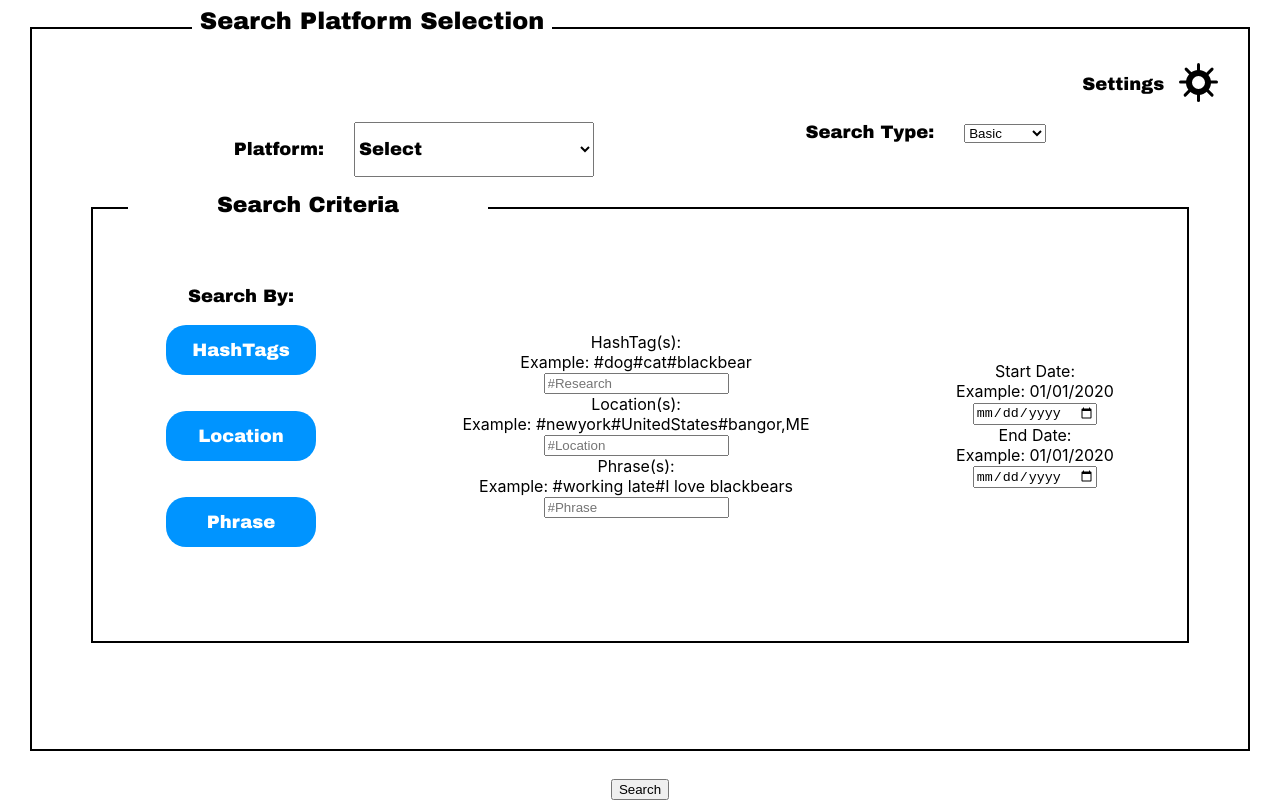
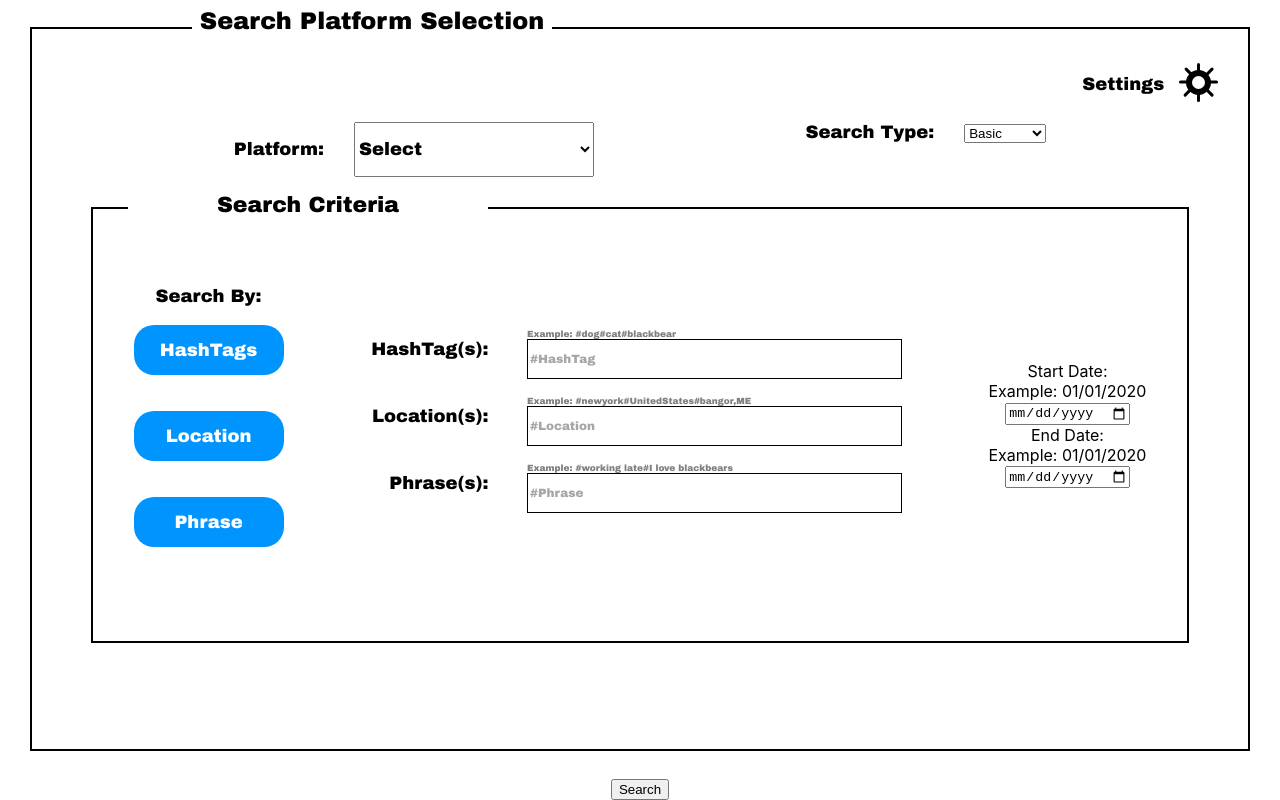
Before and after one commit to babytire/BBA-SocialScraper, a React (Create React App) app in the folder my-app/: page / in a window 1280 px wide. Built offline with nearby package versions, Linux system fonts and the light colour scheme.

Commit message:
SearchCriteriaInput CSS styling

```diff
--- a/my-app/src/components/SearchCriteriaInput.js
+++ b/my-app/src/components/SearchCriteriaInput.js
@@ -2,9 +2,9 @@ import React, { Component } from 'react'
 import './css/SearchCriteriaInput.css'
 
 export default class SearchCriteriaInput extends Component {
-    constructor(){
+    constructor(props){
         super(props);
-        this.state{
+        this.state={
             searchCriteria: ''
         }
 
@@ -19,7 +19,7 @@ export default class SearchCriteriaInput extends Component {
             <div className="searchCriteriaInputContainer">
                 <div className="searchCriteriaLabelContainer">
                     <text className="searchCriteriaLabel">
-                        {this.props.label}
+                        {this.props.searchCriteriaLabel}
                     </text>
                 </div>
                 <div className="searchCriteriaExampleContainer">
--- a/my-app/src/components/SearchCriteriaPage.js
+++ b/my-app/src/components/SearchCriteriaPage.js
@@ -1,5 +1,6 @@
 import React, { Component } from 'react'
 import SettingsButton from './SettingsButton';
+import SearchCriteriaInput from './SearchCriteriaInput';
 import './css/SearchCriteriaPage.css'
 
 export default class SearchCriteriaPage extends Component {
@@ -80,35 +81,10 @@ export default class SearchCriteriaPage extends Component {
                                 </button>
                             </div>
                             <div className="searchCriteriaContainer">
-                                <div className="hashTagCriteriaContainer">
-                                    <div className="hashTagLabelContainer">
-                                        <text className="hashTagLabel">
-                                            HashTag(s):
-                                        </text>
-                                    </div>
-                                    <div className="hashTagExampleContainer">
-                                        <text className="hashTagExample">
-                                            Example: #dog#cat#blackbear
-                                        </text>
-                                    </div>
-                                    <input type="search" className="hashTagCriteria" value={this.state.hashTags} onChange={this.handleHashTagsInput} placeholder="#Research">
-                                    </input>
-                                </div>
-                                <div className="locationCriteriaContainer">
-                                    <div className="locationLabelContainer">
-                                        <text className="locationLabel">
-                                            Location(s):
-                                        </text>
-                                    </div>
-                                    <div className="locationExampleContainer">
-                                        <text className="locationExample">
-                                            Example: #newyork#UnitedStates#bangor,ME
-                                        </text>
-                                    </div>
-                                    <input type="search" className="locationCriteria" value={this.state.locations} onChange={this.handleLocationsInput} placeholder="#Location">
-                                    </input>
-                                </div>
-                                <div className="phraseCriteriaContainer">
+                                <SearchCriteriaInput searchCriteriaLabel="HashTag(s):" searchCriteriaExample="Example: #dog#cat#blackbear" searchCriteriaPlaceHolder="#HashTag"></SearchCriteriaInput>
+                                <SearchCriteriaInput searchCriteriaLabel="Location(s):" searchCriteriaExample="Example: #newyork#UnitedStates#bangor,ME" searchCriteriaPlaceHolder="#Location"></SearchCriteriaInput>
+                                <SearchCriteriaInput searchCriteriaLabel="Phrase(s):" searchCriteriaExample="Example: #working late#I love blackbears" searchCriteriaPlaceHolder="#Phrase"></SearchCriteriaInput>
+                                {/* <div className="phraseCriteriaContainer">
                                     <div className="phraseLabelContainer">
                                         <text className="phraseLabel">
                                             Phrase(s):
@@ -121,7 +97,7 @@ export default class SearchCriteriaPage extends Component {
                                     </div>
                                     <input type="search" className="phraseCriteria" value={this.state.phrases} onChange={this.handlePhrasesInput} placeholder="#Phrase">
                                     </input>
-                                </div>
+                                </div> */}
                             </div>
                             <div className="dateSelectionContainer">
                                 <div className="startDateContainer">
--- a/my-app/src/components/css/SearchCriteriaInput.css
+++ b/my-app/src/components/css/SearchCriteriaInput.css
@@ -1,17 +1,47 @@
 .searchCriteriaInputContainer{
     display: grid;
-    grid-row-gap: 5px;
+    grid-template-areas: 'z z b b b'
+                         'a a c c c'
+                         'a a c c c';
+    width: 532px;
+    height: 57px;
+    align-content: flex-start;
+    justify-content: flex-end;
+    padding: 5px;
 }
 .searchCriteriaLabelContainer{
-    grid-column: 1;
-    grid-row: 2;
+    grid-area: a;
+    margin-right: 3vw;
+}
+.searchCriteriaLabel{
+    font-family: Arial Black;
+    font-style: normal;
+    font-weight: 900;
+    font-size: 18px;
 }
 .searchCriteriaExampleContainer{
-    grid-column: 2;
-    grid-row: 1;
+    grid-area: b;
+    display: flex;
 }
-.searchCriteria{
-    grid-column-start: 2;
-    grid-column-end: 3;
-    grid-row: 2;
+.searchCriteriaExample{
+    font-family: Arial Black;
+    font-style: normal;
+    font-weight: normal;
+    font-size: 9px;
+    color: rgba(0, 0, 0, 0.5);
 }
+.searchCriteriaInputContainer input{
+    grid-area: c;
+    background: #FFFFFF;
+    border: 1px solid #000000;
+    box-sizing: border-box;
+    width: 375px;
+    height: 40px;
+    font-family: Arial Black;
+    font-style: normal;
+    font-weight: 900;
+    font-size: 12px;
+}
+.searchCriteria::placeholder{
+    color: rgba(0, 0, 0, 0.35);
+}
--- a/my-app/src/components/css/SearchCriteriaPage.css
+++ b/my-app/src/components/css/SearchCriteriaPage.css
@@ -123,26 +123,7 @@
     font-size: 18px;
     color: #FFFFFF;
 }
-/* .searchCriteriaContainer{
+.searchCriteriaContainer{
     display: flex;
     flex-direction: column;
-    align-items: center;
-    justify-content: center;
 }
-.hashTagCriteriaContainer{
-    display: grid;
-    grid-row-gap: 5px;
-}
-.hashTagLabelContainer{
-    grid-column: 1;
-    grid-row: 2;
-}
-.hashTagExampleContainer{
-    grid-column: 2;
-    grid-row: 1;
-}
-.hashTagCriteria{
-    grid-column-start: 2;
-    grid-column-end: 3;
-    grid-row: 2;
-} */
```
Also changed, not shown: 1 other file (tests, documents, lock files or other folders).
